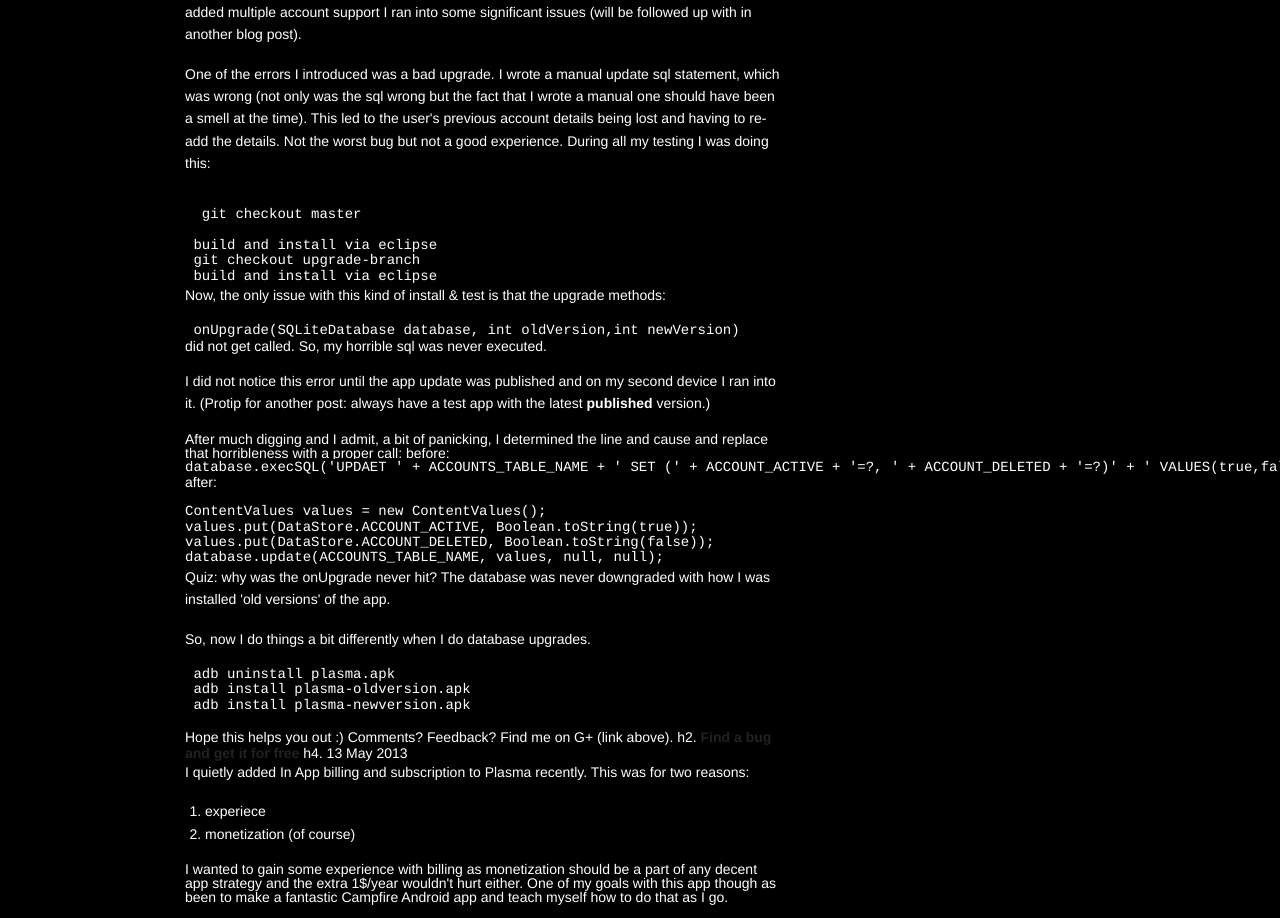
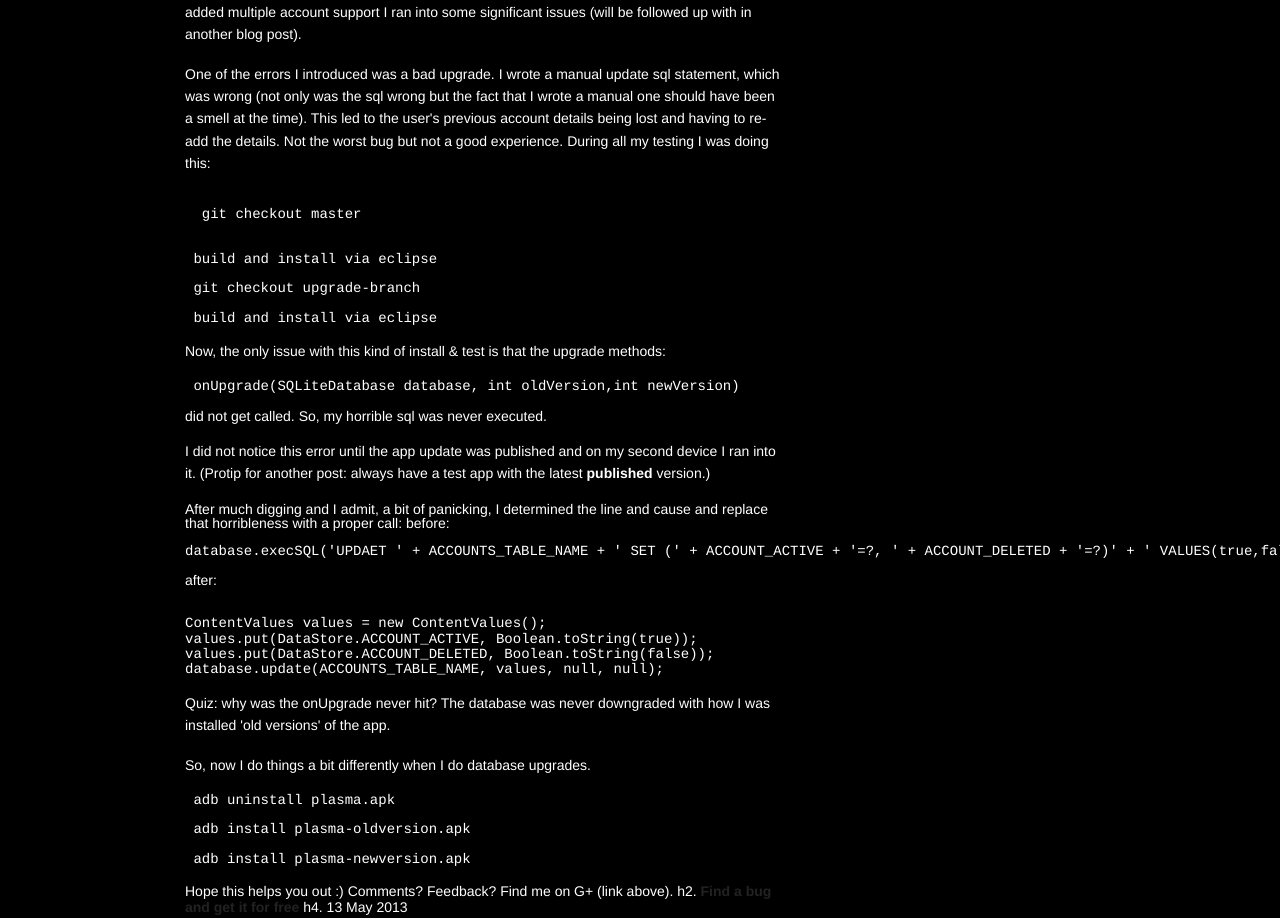
Before and after one commit to cbrulak/plasma, a Jekyll site: the page built from index.html, in a window 1280 px wide. Shown: the part 545-1463 px from the top of the page. Built offline with Jekyll 4.4.1, drawn with Linux system fonts in a browser that asks for light colours; comment, search, counter and statistics services are not loaded.

Commit message:
fix hightligh

```diff
--- a/stylesheets/app.css
+++ b/stylesheets/app.css
@@ -37,13 +37,3 @@ a:link  { font-family: "Helvetica Neue", "Helvetica", Helvetica, Arial, sans-ser
 a:visited{ font-family: "Helvetica Neue", "Helvetica", Helvetica, Arial, sans-serif; font-weight: bold; font-style: normal; color: #222222; text-rendering: optimizeLegibility; line-height: 1.1; margin-bottom: 14px; margin-top: 14px; }
 a:hover  { font-family: "Helvetica Neue", "Helvetica", Helvetica, Arial, sans-serif; font-weight: bold; font-style: normal; color: #222222; text-rendering: optimizeLegibility; line-height: 1.1; margin-bottom: 14px; margin-top: 14px; }
 a:active { font-family: "Helvetica Neue", "Helvetica", Helvetica, Arial, sans-serif; font-weight: bold; font-style: normal; color: #222222; text-rendering: optimizeLegibility; line-height: 1.1; margin-bottom: 14px; margin-top: 14px; }
-
-code {
-font-family: "Courier", "Courier", Helvetica, Arial, sans-serif; font-style: normal; color: white; text-rendering: optimizeLegibility; line-height: 1.1; margin-bottom: 14px; margin-top: 14px;
-background: black;
-}
-
-highlight {
-font-family: "Courier", "Courier", Helvetica, Arial, sans-serif; font-style: normal; color: white; text-rendering: optimizeLegibility; line-height: 1.1; margin-bottom: 14px; margin-top: 14px;
-background: black;
-}
--- a/stylesheets/foundation.css
+++ b/stylesheets/foundation.css
@@ -30,7 +30,16 @@ p a, p a:visited { line-height: inherit; }
 
 .hide { display: none !important; }
 
-.highlight { }
+code {
+font-family: "Courier", "Courier", Helvetica, Arial, sans-serif; font-style: normal; color: white; text-rendering: optimizeLegibility; line-height: 1.1; margin-bottom: 14px; margin-top: 14px;
+background: black;
+}
+
+.highlight {
+font-family: "Courier", "Courier", Helvetica, Arial, sans-serif; font-style: normal; color: white; text-rendering: optimizeLegibility; line-height: 1.1; margin-bottom: 14px; margin-top: 14px;
+background: black;
+}
+
 
 #googlemap img, object, embed { max-width: none; }
 
@@ -76,7 +85,6 @@ strong, b { font-weight: bold; line-height: inherit; }
 
 small { font-size: 60%; line-height: inherit; }
 
-code { }
 
 /* Lists ---------------------- */
 ul, ol, dl { font-size: 14px; line-height: 1.6; margin-bottom: 17px; list-style-position: outside; }
```
